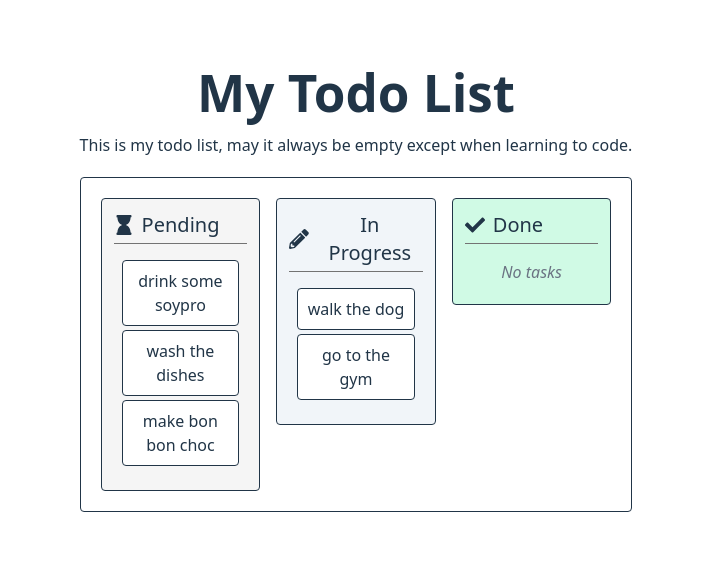
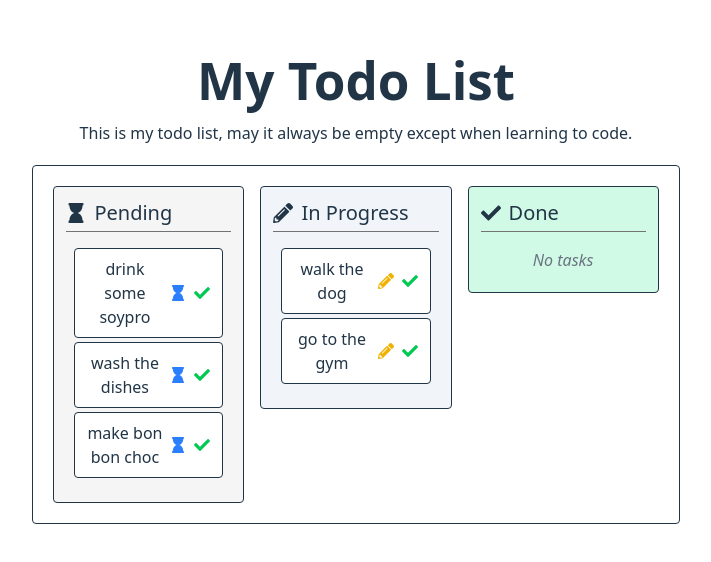
Before and after one commit to LayMui/react-todo-list, a React (Vite) app: page / in a window 1280 px wide. Shown: the part 112-674 px from the top of the page, without its empty margins (284-995 px from the left). Built offline with nearby package versions, Linux system fonts and the light colour scheme.

Commit message:
refactor the code to use add icon to the task using shortcircuitting

```diff
--- a/src/components/App.jsx
+++ b/src/components/App.jsx
@@ -1,6 +1,4 @@
-import { useState, useEffect } from 'react'
-import reactLogo from '../assets/react.svg'
-import viteLogo from '/vite.svg'
+import { useState, useEffect, useMemo } from 'react'
 import '../App.css'
 import TaskColumn from './TaskColumn'
 
@@ -42,9 +40,10 @@ function App() {
   };
 
   // Filter tasks by status
-  const pendingTasks = tasks.filter(task => task.status === "pending");
-  const doingTasks = tasks.filter(task => task.status === "doing");
-  const doneTasks = tasks.filter(task => task.status === "done");
+  // overkill but it's to demo on useMemo
+  const pendingTasks = useMemo(() =>  tasks.filter(task => task.status === "pending"));
+  const doingTasks = useMemo(() =>  tasks.filter(task => task.status === "doing"));
+  const doneTasks = useMemo(() => tasks.filter(task => task.status === "done"));
 
   if (loading) {
     return (
--- a/src/components/TaskColumn.jsx
+++ b/src/components/TaskColumn.jsx
@@ -28,15 +28,32 @@ function TaskColumn({tasks = [], label, color, updateTaskStatus}) {
                     {tasks.length ? tasks.map((task) => (
                         <div
                             key={task.id}
-                            className="p-2 mb-1 bg-white border rounded cursor-pointer hover:bg-gray-50 transition-colors"
-                            onDoubleClick={() => {
-                                const nextStatus = task.status === 'pending' ? 'doing' :
-                                                  task.status === 'doing' ? 'done' : 'pending';
-                                updateTaskStatus(task.id, nextStatus);
-                            }}
-                            title="Double-click to change status"
+                            className="p-2 mb-1 bg-white border rounded hover:bg-gray-50 transition-colors flex justify-between items-center"
+                            title="Click icons to change status"
                         >
-                            {task.title}
+                            <span>{task.title}</span>
+                            <div className="flex items-center">
+                                {task.status !== "pending" && (
+                                    <FaPencilAlt
+                                        onClick={() => updateTaskStatus(task.id, "pending")}
+                                        className="mx-1 hover:cursor-pointer text-yellow-500 hover:text-yellow-600"
+                                    />
+                                )}
+
+                                {task.status !== "doing" && (
+                                    <FaHourglass
+                                        onClick={() => updateTaskStatus(task.id, "doing")}
+                                        className="mx-1 hover:cursor-pointer text-blue-500 hover:text-blue-600"
+                                    />
+                                )}
+
+                                {task.status !== "done" && (
+                                    <FaCheck
+                                        onClick={() => updateTaskStatus(task.id, "done")}
+                                        className="mx-1 hover:cursor-pointer text-green-500 hover:text-green-600"
+                                    />
+                                )}
+                            </div>
                         </div>
                     )) : <div className="text-gray-500 italic">No tasks</div>}
                 </div>
```
